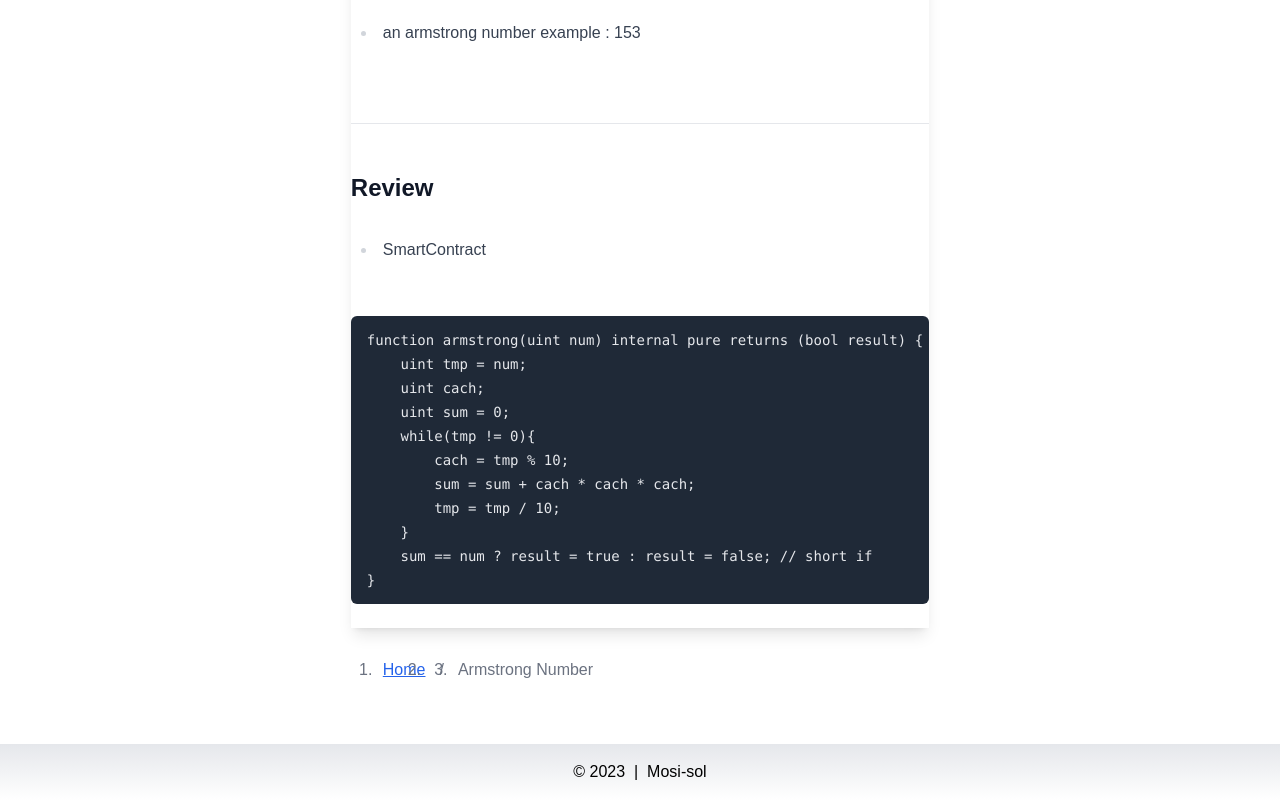
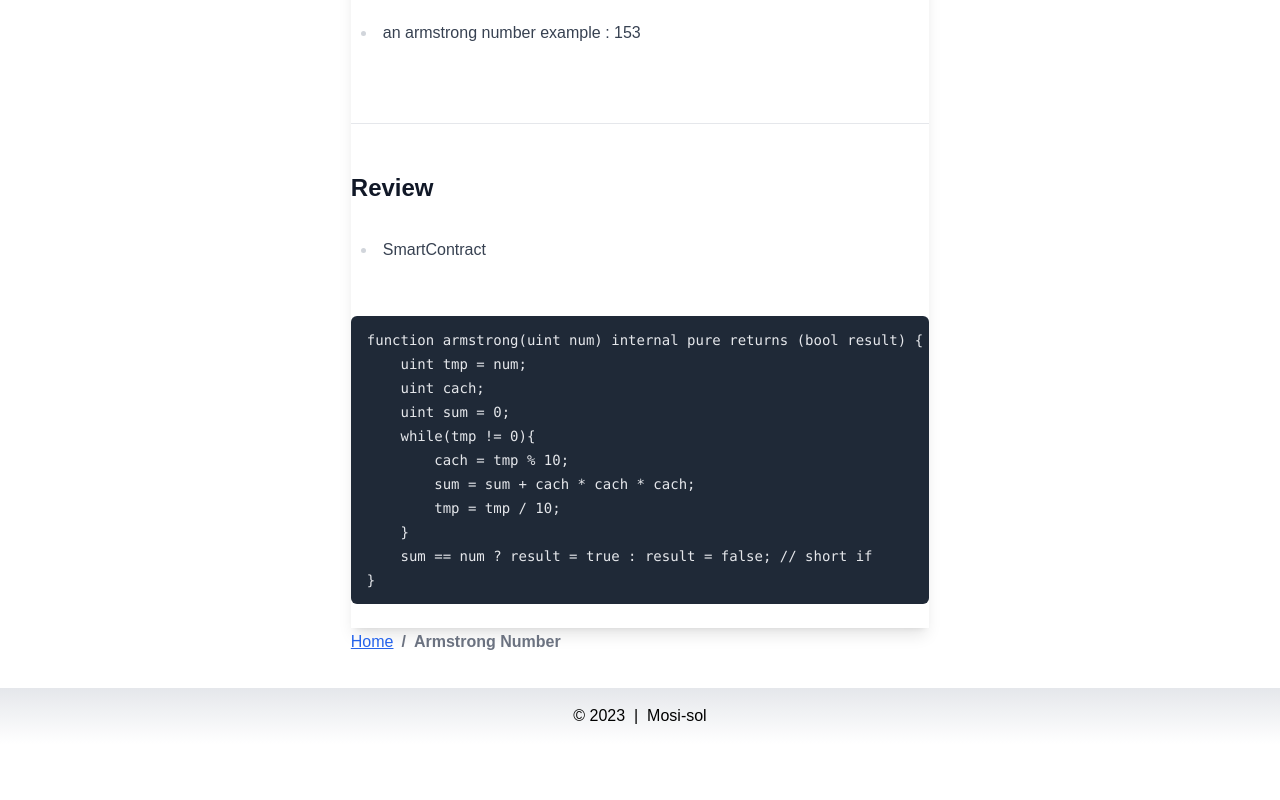
Before and after one commit to mosi-arch/blog, a Next.js app: page /post/Algorithm-Armstrong-Number in a window 1280 px wide. Shown: the part 545-1345 px from the top of the page. After the commit the page ends 1289 px from the top, so only its background shows below. Built offline with nearby package versions, Linux system fonts and the light colour scheme.

Commit message:
Update [slug].js

```diff
--- a/pages/post/[slug].js
+++ b/pages/post/[slug].js
@@ -38,12 +38,10 @@ export default function PostPage({ frontmatter, content }) {
           <small className='text-sm bg-blue-500 text-white rounded-md p-2 font-thin uppercase'>{frontmatter.article}</small>
         </h1>
         <div className='shadow-lg grid grid-cols-1' dangerouslySetInnerHTML={{ __html: md().render(content) }} />
-        <nav class="rounded-md w-full">
-          <ol class="list-reset flex">
-            <li><a href="/" class="text-blue-600 hover:text-blue-700">Home</a></li>
-            <li><span class="text-gray-500 mx-2">/</span></li>
-            <li class="text-gray-500">{frontmatter.title}</li>
-          </ol>
+        <nav className="rounded-md w-full">
+            <span><a href="/blog" className="text-blue-600 hover:text-blue-700">Home</a></span>
+            <span><b className="text-gray-500 mx-2">/</b></span>
+            <span><b className="text-gray-500">{frontmatter.title}</b></span>
         </nav>
       </div>
 
```
